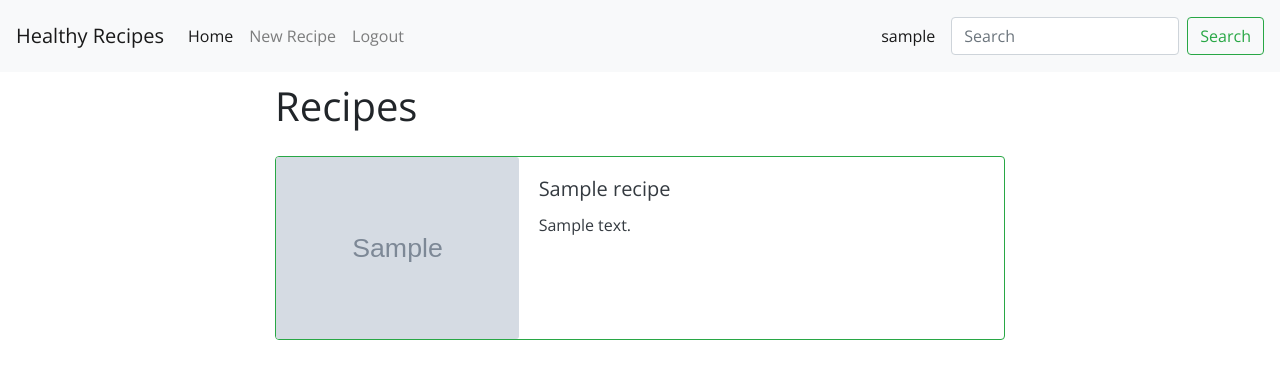
After one commit to gbronca/cookbook, a Flask app: template templates/search.html in a window 1280 px wide. The commit adds this page. Shown: the top 379 px of the page. Run offline with Flask 2, Linux system fonts and the light colour scheme; the template is opened without the code that fills it: most values are stand-ins (such as "Sample title", 1, 10 or a date in 2020); grey boxes marked "Sample" are stand-in pictures; some libraries are stand-ins or nearby versions.

Commit message:
Search tool added to navbar

```diff
--- a/app.py
+++ b/app.py
@@ -76,6 +76,16 @@ def index():
 
     return render_template('index.html', recipes=recipes_list, username=username)
 
+
+@app.route('/search', methods=['GET', 'POST'])
+def find_recipe():
+    username = get_user()
+    if request.method == 'POST':
+        searched_recipes = recipes.find({'$text': {'$search': request.form['search']}}).sort('name')
+
+        return render_template('search.html', recipes=searched_recipes, username=username)
+
+    return redirect(url_for('index'))
 
 # Register a new user.
 # Before adding the user to the database it checks first if there is no user with the same name
--- a/templates/_nav.html
+++ b/templates/_nav.html
@@ -34,8 +34,8 @@
             <a class="nav-link " href="{{ url_for('user') }}"> {{ username.username }}</a>
         </span>
         {% endif %}
-        <form class="form-inline my-2 my-lg-0">
-            <input class="form-control mr-sm-2" type="search" placeholder="Search" aria-label="Search">
+        <form class="form-inline my-2 my-lg-0" method="POST" action="{{ url_for('find_recipe') }}">
+            <input class="form-control mr-sm-2" name="search" type="search" placeholder="Search" aria-label="Search" required>
             <button class="btn btn-outline-success my-2 my-sm-0" type="submit">Search</button>
         </form>
     </div>
--- a/templates/new-recipe.html
+++ b/templates/new-recipe.html
@@ -15,7 +15,7 @@
             <div class="form-row">
                 <div class="form-group col-md-8">
                     <label for="name">Name</label>
-                    <input type="text" class="form-control" name="name" id="name" placeholder="Recipe's name">
+                    <input type="text" class="form-control" name="name" id="name" placeholder="Recipe's name" required>
                 </div>
                 <div class="form-group col-md-4">
                     <label for="servings">Servings</label>
@@ -24,7 +24,7 @@
             </div>
             <div class="form-group">
                 <label for="name">Description</label>
-                <textarea class="form-control" name="description" id="description" rows="3" maxlength="500"></textarea>
+                <textarea class="form-control" name="description" id="description" rows="3" maxlength="500" required></textarea>
             </div>
             <div class="form-row">
                 <div class="form-group col-md-4">
--- a/templates/register.html
+++ b/templates/register.html
@@ -18,11 +18,11 @@
                 <div class="form-group">
                     <label for="username">Username</label>
                     <input type="text" class="form-control" name="username" id="username" aria-describedby="username"
-                        placeholder="username">
+                        placeholder="username" required>
                 </div>
                 <div class="form-group">
                     <label for="password">Password</label>
-                    <input type="password" class="form-control" name="password" id="password" placeholder="Password">
+                    <input type="password" class="form-control" name="password" id="password" placeholder="Password" required>
                 </div>
                 <button type="submit" class="btn btn-success">Create Account</button>
             </form>
--- /dev/null
+++ b/templates/search.html
@@ -0,0 +1,37 @@
+{% extends 'base.html' %}
+{% from '_nav.html' import show_links %}
+
+{% block title %}{{ username.username }}{% endblock %}
+
+{% block nav %}
+{{ show_links(username) }}
+{% endblock %}
+{% block content %}
+<div class="row justify-content-center">
+    <div class="col-sm-12 col-md-8">
+        <div class="register-header">
+            <h1>Recipes</h1>
+        </div>
+    </div>
+
+    <div class="col-sm-12 col-md-8">
+        {% for recipe in recipes %}
+        <div class="card border-success mb-3 mt-2">
+            <div class="row no-gutters">
+                <div class="col-md-4">
+                    <img src="{{ url_for('file', image=recipe['image']) }}" class="card-img" alt="{{ recipe.name }}">
+                </div>
+                <div class="col-md-8">
+                    <div class="card-body">
+                        <a class="card-link text-dark" href="{{ url_for('recipe', recipe_id=recipe['_id']) }}">
+                            <h5 class="card-title card-link">{{ recipe.name|truncate(50, True) }}</h5>
+                            <p class="card-text">{{ recipe.description|truncate(150, True) }}</p>
+                        </a>
+                    </div>
+                </div>
+            </div>
+        </div>
+        {% endfor %}
+    </div>
+</div>
+{% endblock %}
```
